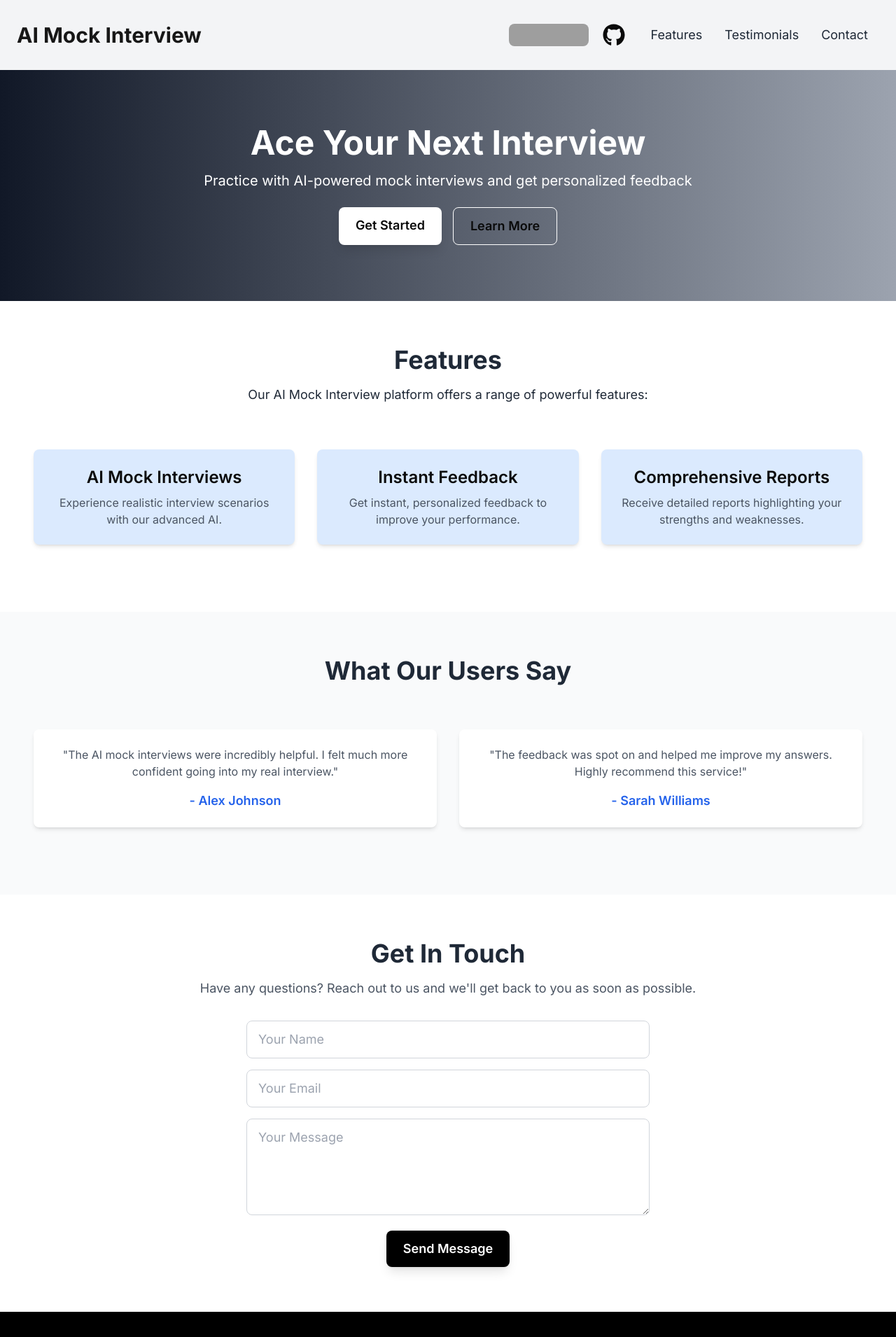
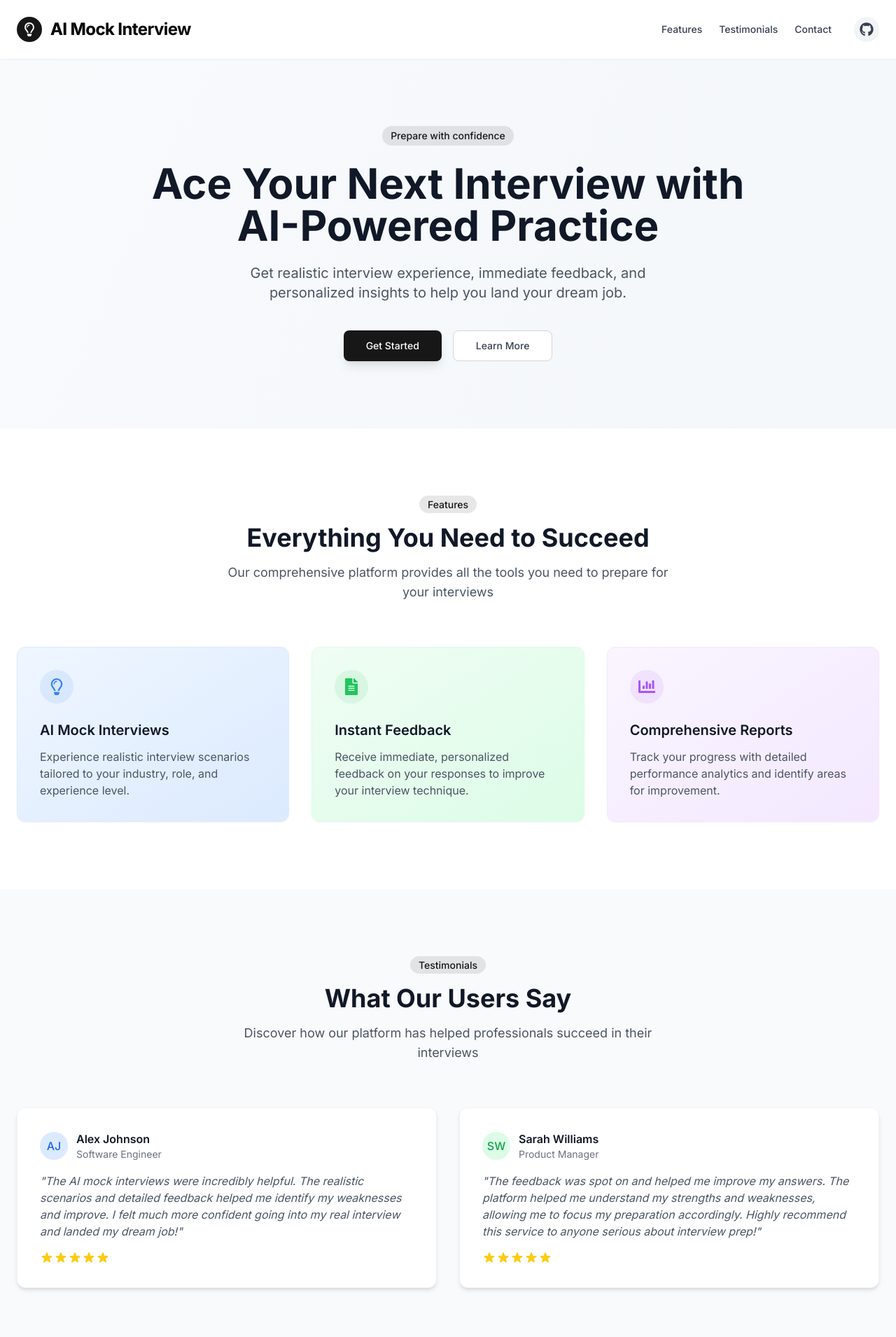
Before and after one commit to Harshninave04/AI-Powered-Mock-Interview-Platform, a Next.js app: page / in a window 1280 px wide. Shown: the top 1910 px of the page at 70% size. Built offline with nearby package versions, Linux system fonts and the light colour scheme; no server answers; grey boxes are pictures that could not be loaded.

Commit message:
fix: Enhance homepage layout and content!!

```diff
--- a/app/page.js
+++ b/app/page.js
@@ -1,143 +1,230 @@
-import React from 'react'
+import React from 'react';
 import { Button } from '@/components/ui/button';
 import Head from 'next/head';
-import Contect from './_components/Contect';
+import Contect from './_components/Contect'; // Fixed component name typo
 import Link from 'next/link';
-import { FaGithub } from "react-icons/fa";
+import { FaGithub, FaLinkedin, FaRegLightbulb, FaFileAlt, FaChartBar } from 'react-icons/fa';
 
 const page = () => {
+  // Component name should be capitalized
   return (
-    // <div className='p-10 flex flex-col items-center justify-center' >
-    //   <h1 className='red font-bold text-[22px]'>Welcome to AI Mock Interview</h1>
-    // <a  ><h1><Button>Start</Button></h1></a>
-    // </div>
-
-    <div>
+    <div className="bg-gradient-to-br from-slate-50 to-slate-100">
       <Head>
-        <title>AI Mock Interview</title>
+        <title>AI Mock Interview | Practice and Prepare</title>
         <meta
           name="description"
-          content="Ace your next interview with AI-powered mock interviews"
+          content="Ace your next interview with AI-powered mock interviews, personalized feedback, and comprehensive performance analysis"
         />
         <link rel="icon" href="/favicon.ico" />
       </Head>
 
       <main className="min-h-screen">
         {/* Header Section */}
-        <header className="w-full py-8 bg-gray-100 shadow-md">
+        <header className="w-full py-6 bg-white shadow-sm sticky top-0 z-10">
           <div className="container mx-auto flex flex-col md:flex-row justify-between items-center px-6">
-            <h1 className="text-3xl font-bold text-primary">AI Mock Interview</h1>
-            <nav className="flex flex-col sm:flex-row flex-wrap items-center justify-between mt-4 md:mt-0 space-y-4 sm:space-y-0 sm:space-x-4">
-              <div>
-                <iframe
+            <div className="flex items-center">
+              <div className="bg-primary rounded-full p-2 mr-3">
+                <FaRegLightbulb className="w-5 h-5 text-white" />
+              </div>
+              <h1 className="text-2xl font-bold tracking-tight bg-clip-text bg-gradient-to-r from-primary to-primary-600">
+                AI Mock Interview
+              </h1>
+            </div>
+
+            <nav className="flex flex-col sm:flex-row items-center mt-4 md:mt-0 space-y-4 sm:space-y-0">
+              <div className="flex space-x-6 mr-8">
+                <a
+                  href="#features"
+                  className="text-sm font-medium text-gray-700 hover:text-primary transition-colors">
+                  Features
+                </a>
+                <a
+                  href="#testimonials"
+                  className="text-sm font-medium text-gray-700 hover:text-primary transition-colors">
+                  Testimonials
+                </a>
+                <a
+                  href="#contact"
+                  className="text-sm font-medium text-gray-700 hover:text-primary transition-colors">
+                  Contact
+                </a>
+              </div>
+
+              <div className="flex items-center space-x-4">
+                <a
+                  target="_blank"
+                  rel="noopener noreferrer"
+                  href="https://github.com/Harshninave04/AI-Powered-Mock-Interview-Platform"
+                  className="p-2 rounded-full bg-gray-100 hover:bg-gray-200 transition-colors">
+                  <FaGithub className="w-5 h-5 text-gray-700" />
+                </a>
+
+                {/* <iframe
                   src="https://github.com/sponsors/modamaan/button"
                   title="Sponsor modamaan on GitHub"
                   height="32"
                   width="114"
-                  className="border-0 rounded-lg"></iframe>
-              </div>
-
-              <div>
-                <a
-                  target="_blank"
-                  rel="noopener noreferrer"
-                  href="https://github.com/Harshninave04/AI-Powered-Mock-Interview-Platform">
-                  <FaGithub className="w-10 h-8" />
-                </a>
-              </div>
-
-              <div className="flex flex-col sm:flex-row items-center space-y-2 sm:space-y-0">
-                <a href="#features" className="text-lg text-gray-800 mx-2 md:mx-4">
-                  Features
-                </a>
-                <a href="#testimonials" className="text-lg text-gray-800 mx-2 md:mx-4">
-                  Testimonials
-                </a>
-                <a href="#contact" className="text-lg text-gray-800 mx-2 md:mx-4">
-                  Contact
-                </a>
+                  className="border-0 rounded-lg"></iframe> */}
               </div>
             </nav>
           </div>
         </header>
 
         {/* Hero Section */}
-        <section className="flex flex-col items-center justify-center text-center py-20 bg-gradient-to-r from-gray-900 to-gray-400  px-6 md:px-0">
-          <h2 className="text-4xl md:text-5xl font-bold text-white">Ace Your Next Interview</h2>
-          <p className="mt-4 text-lg md:text-xl text-white ">
-            Practice with AI-powered mock interviews and get personalized feedback
+        <section className="relative py-24 overflow-hidden">
+          <div className="absolute inset-0 bg-gradient-to-br from-primary/5 to-primary/20 -z-10"></div>
+          <div className="container mx-auto px-6 flex flex-col items-center text-center">
+            <span className="px-3 py-1 rounded-full bg-primary/10 text-primary text-sm font-medium mb-6">
+              Prepare with confidence
+            </span>
+            <h2 className="text-4xl md:text-5xl lg:text-6xl font-bold text-gray-900 leading-tight max-w-4xl">
+              Ace Your Next Interview with AI-Powered Practice
+            </h2>
+            <p className="mt-6 text-lg md:text-xl text-gray-600 max-w-2xl">
+              Get realistic interview experience, immediate feedback, and personalized insights to
+              help you land your dream job.
             </p>
-          <div className="mt-6 flex flex-col md:flex-row">
-            <a
-              href="/dashboard"
-              className="px-6 py-3 mb-4 md:mb-0 md:mr-4 text-lg font-semibold bg-white !text-primary-600 rounded-lg shadow-lg hover:bg-gray-100">
-              Get Started
-            </a>
-            <a
-              href="#features"
-              className="px-6 py-3 text-lg font-semibold border border-white rounded-lg hover:bg-white hover:text-black-600">
-              Learn More
-            </a>
+            <div className="mt-10 flex flex-col sm:flex-row gap-4">
+              <Button
+                size="lg"
+                className="bg-primary hover:bg-primary-600 text-white font-medium px-8 py-3 rounded-lg shadow-lg hover:shadow-primary/30 transition-all">
+                <Link href="/dashboard">Get Started</Link>
+              </Button>
+              <Button
+                variant="outline"
+                size="lg"
+                className="border-gray-300 text-gray-700 font-medium px-8 py-3 rounded-lg hover:bg-gray-50 transition-colors">
+                <a href="#features">Learn More</a>
+              </Button>
+            </div>
           </div>
         </section>
 
         {/* Features Section */}
-        <section id="features" className="py-16 bg-white px-6 md:px-0">
-          <div className="container mx-auto text-center">
-            <h2 className="text-4xl font-bold text-gray-800">Features</h2>
-            <p className="mt-4 text-lg text-gray-800">
-              Our AI Mock Interview platform offers a range of powerful features:
-            </p>
-            <div className="flex flex-wrap justify-center mt-8">
-              <div className="w-full md:w-1/3 px-4 py-8">
-                <div className="bg-blue-100 rounded-lg p-6 shadow-md">
-                  <h3 className="text-2xl font-semibold text-black-600">AI Mock Interviews</h3>
-                  <p className="mt-2 text-gray-600">
-                    Experience realistic interview scenarios with our advanced AI.
+        <section id="features" className="py-24 bg-white">
+          <div className="container mx-auto px-6">
+            <div className="text-center mb-16">
+              <span className="px-3 py-1 rounded-full bg-primary/10 text-primary text-sm font-medium">
+                Features
+              </span>
+              <h2 className="mt-4 text-3xl md:text-4xl font-bold text-gray-900">
+                Everything You Need to Succeed
+              </h2>
+              <p className="mt-4 text-lg text-gray-600 max-w-2xl mx-auto">
+                Our comprehensive platform provides all the tools you need to prepare for your
+                interviews
               </p>
             </div>
+
+            <div className="grid grid-cols-1 md:grid-cols-3 gap-8">
+              <div className="rounded-xl p-8 bg-gradient-to-br from-blue-50 to-blue-100 border border-blue-100 shadow-sm hover:shadow-md transition-shadow">
+                <div className="w-12 h-12 rounded-full bg-blue-500/10 flex items-center justify-center mb-6">
+                  <FaRegLightbulb className="w-6 h-6 text-blue-500" />
                 </div>
-              <div className="w-full md:w-1/3 px-4 py-8">
-                <div className="bg-blue-100 rounded-lg p-6 shadow-md">
-                  <h3 className="text-2xl font-semibold text-black-600">Instant Feedback</h3>
-                  <p className="mt-2 text-gray-600">
-                    Get instant, personalized feedback to improve your performance.
+                <h3 className="text-xl font-semibold text-gray-900 mb-3">AI Mock Interviews</h3>
+                <p className="text-gray-600">
+                  Experience realistic interview scenarios tailored to your industry, role, and
+                  experience level.
                 </p>
               </div>
+
+              <div className="rounded-xl p-8 bg-gradient-to-br from-green-50 to-green-100 border border-green-100 shadow-sm hover:shadow-md transition-shadow">
+                <div className="w-12 h-12 rounded-full bg-green-500/10 flex items-center justify-center mb-6">
+                  <FaFileAlt className="w-6 h-6 text-green-500" />
                 </div>
-              <div className="w-full md:w-1/3 px-4 py-8">
-                <div className="bg-blue-100 rounded-lg p-6 shadow-md">
-                  <h3 className="text-2xl font-semibold text-black-600">Comprehensive Reports</h3>
-                  <p className="mt-2 text-gray-600">
-                    Receive detailed reports highlighting your strengths and weaknesses.
+                <h3 className="text-xl font-semibold text-gray-900 mb-3">Instant Feedback</h3>
+                <p className="text-gray-600">
+                  Receive immediate, personalized feedback on your responses to improve your
+                  interview technique.
                 </p>
               </div>
+
+              <div className="rounded-xl p-8 bg-gradient-to-br from-purple-50 to-purple-100 border border-purple-100 shadow-sm hover:shadow-md transition-shadow">
+                <div className="w-12 h-12 rounded-full bg-purple-500/10 flex items-center justify-center mb-6">
+                  <FaChartBar className="w-6 h-6 text-purple-500" />
+                </div>
+                <h3 className="text-xl font-semibold text-gray-900 mb-3">Comprehensive Reports</h3>
+                <p className="text-gray-600">
+                  Track your progress with detailed performance analytics and identify areas for
+                  improvement.
+                </p>
               </div>
             </div>
           </div>
         </section>
 
         {/* Testimonials Section */}
-        <section id="testimonials" className="py-16 bg-gray-50 px-6 md:px-0">
-          <div className="container mx-auto text-center">
-            <h2 className="text-4xl font-bold text-gray-800">What Our Users Say</h2>
-            <div className="flex flex-wrap justify-center mt-8">
-              <div className="w-full md:w-1/2 px-4 py-8">
-                <div className="bg-white rounded-lg p-6 shadow-md">
-                  <p className="text-gray-600">
-                    "The AI mock interviews were incredibly helpful. I felt much more confident
-                    going into my real interview."
+        <section id="testimonials" className="py-24 bg-gray-50">
+          <div className="container mx-auto px-6">
+            <div className="text-center mb-16">
+              <span className="px-3 py-1 rounded-full bg-primary/10 text-primary text-sm font-medium">
+                Testimonials
+              </span>
+              <h2 className="mt-4 text-3xl md:text-4xl font-bold text-gray-900">
+                What Our Users Say
+              </h2>
+              <p className="mt-4 text-lg text-gray-600 max-w-2xl mx-auto">
+                Discover how our platform has helped professionals succeed in their interviews
               </p>
-                  <h4 className="mt-4 text-lg font-semibold text-blue-600">- Alex Johnson</h4>
+            </div>
+
+            <div className="grid grid-cols-1 md:grid-cols-2 gap-8">
+              <div className="rounded-xl p-8 bg-white border border-gray-100 shadow-md">
+                <div className="flex items-center mb-4">
+                  <div className="h-10 w-10 rounded-full bg-blue-100 flex items-center justify-center mr-3">
+                    <span className="text-blue-600 font-medium">AJ</span>
+                  </div>
+                  <div>
+                    <h4 className="font-semibold text-gray-900">Alex Johnson</h4>
+                    <p className="text-sm text-gray-500">Software Engineer</p>
                   </div>
                 </div>
-              <div className="w-full md:w-1/2 px-4 py-8">
-                <div className="bg-white rounded-lg p-6 shadow-md">
-                  <p className="text-gray-600">
-                    "The feedback was spot on and helped me improve my answers. Highly recommend
-                    this service!"
+                <p className="text-gray-600 italic">
+                  "The AI mock interviews were incredibly helpful. The realistic scenarios and
+                  detailed feedback helped me identify my weaknesses and improve. I felt much more
+                  confident going into my real interview and landed my dream job!"
                 </p>
-                  <h4 className="mt-4 text-lg font-semibold text-blue-600">- Sarah Williams</h4>
+                <div className="flex mt-4 text-yellow-400">
+                  {[...Array(5)].map((_, i) => (
+                    <svg
+                      key={i}
+                      xmlns="http://www.w3.org/2000/svg"
+                      className="h-5 w-5"
+                      viewBox="0 0 20 20"
+                      fill="currentColor">
+                      <path d="M9.049 2.927c.3-.921 1.603-.921 1.902 0l1.07 3.292a1 1 0 00.95.69h3.462c.969 0 1.371 1.24.588 1.81l-2.8 2.034a1 1 0 00-.364 1.118l1.07 3.292c.3.921-.755 1.688-1.54 1.118l-2.8-2.034a1 1 0 00-1.175 0l-2.8 2.034c-.784.57-1.838-.197-1.539-1.118l1.07-3.292a1 1 0 00-.364-1.118l-2.8-2.034c-.783-.57-.38-1.81.588-1.81h3.461a1 1 0 00.951-.69l1.07-3.292z" />
+                    </svg>
+                  ))}
+                </div>
+              </div>
+
+              <div className="rounded-xl p-8 bg-white border border-gray-100 shadow-md">
+                <div className="flex items-center mb-4">
+                  <div className="h-10 w-10 rounded-full bg-green-100 flex items-center justify-center mr-3">
+                    <span className="text-green-600 font-medium">SW</span>
+                  </div>
+                  <div>
+                    <h4 className="font-semibold text-gray-900">Sarah Williams</h4>
+                    <p className="text-sm text-gray-500">Product Manager</p>
+                  </div>
+                </div>
+                <p className="text-gray-600 italic">
+                  "The feedback was spot on and helped me improve my answers. The platform helped me
+                  understand my strengths and weaknesses, allowing me to focus my preparation
+                  accordingly. Highly recommend this service to anyone serious about interview
+                  prep!"
+                </p>
+                <div className="flex mt-4 text-yellow-400">
+                  {[...Array(5)].map((_, i) => (
+                    <svg
+                      key={i}
+                      xmlns="http://www.w3.org/2000/svg"
+                      className="h-5 w-5"
+                      viewBox="0 0 20 20"
+                      fill="currentColor">
+                      <path d="M9.049 2.927c.3-.921 1.603-.921 1.902 0l1.07 3.292a1 1 0 00.95.69h3.462c.969 0 1.371 1.24.588 1.81l-2.8 2.034a1 1 0 00-.364 1.118l1.07 3.292c.3.921-.755 1.688-1.54 1.118l-2.8-2.034a1 1 0 00-1.175 0l-2.8 2.034c-.784.57-1.838-.197-1.539-1.118l1.07-3.292a1 1 0 00-.364-1.118l-2.8-2.034c-.783-.57-.38-1.81.588-1.81h3.461a1 1 0 00.951-.69l1.07-3.292z" />
+                    </svg>
+                  ))}
                 </div>
               </div>
             </div>
@@ -145,16 +232,50 @@ const page = () => {
         </section>
 
         {/* Contact Section */}
-        <section id="contact" className="py-16 bg-white px-6 md:px-0">
+        <section id="contact" className="py-24 bg-white">
           <Contect />
         </section>
       </main>
 
-      <footer className="py-8 bg-black text-white text-center">
-        <p>© 2024 AI Mock Interview. All rights reserved.</p>
+      <footer className="py-12 bg-gray-900">
+        <div className="container mx-auto px-6">
+          <div className="flex flex-col md:flex-row justify-between items-center mb-8">
+            <div className="flex items-center mb-6 md:mb-0">
+              <div className="bg-primary rounded-full p-2 mr-3">
+                <FaRegLightbulb className="w-5 h-5 text-white" />
+              </div>
+              <h3 className="text-xl font-bold text-white">AI Mock Interview</h3>
+            </div>
+
+            <div className="flex space-x-4">
+              <a
+                href="https://github.com/Harshninave04/AI-Powered-Mock-Interview-Platform"
+                className="p-2 rounded-full bg-gray-800 hover:bg-gray-700 transition-colors">
+                <FaGithub className="w-5 h-5 text-white" />
+              </a>
+              <a
+                href="#"
+                className="p-2 rounded-full bg-gray-800 hover:bg-gray-700 transition-colors">
+                <FaLinkedin className="w-5 h-5 text-white" />
+              </a>
+            </div>
+          </div>
+
+          <div className="border-t border-gray-800 pt-8 flex flex-col md:flex-row justify-between items-center">
+            <p className="text-gray-400 text-sm">© 2024 AI Mock Interview. All rights reserved.</p>
+            <div className="flex space-x-6 mt-4 md:mt-0">
+              <a href="#" className="text-sm text-gray-400 hover:text-gray-300 transition-colors">
+                Privacy Policy
+              </a>
+              <a href="#" className="text-sm text-gray-400 hover:text-gray-300 transition-colors">
+                Terms of Service
+              </a>
+            </div>
+          </div>
+        </div>
       </footer>
     </div>
   );
-}
+};
 
-export default page
+export default page;
```
Lines whose indentation alone changed are shown as unchanged.
